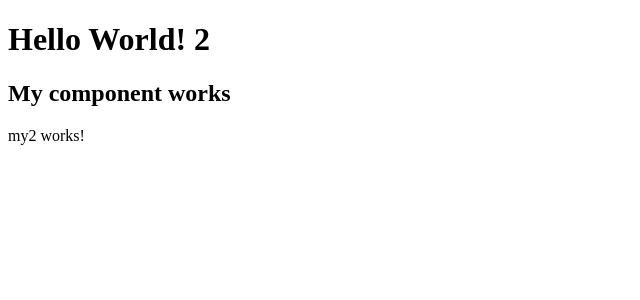
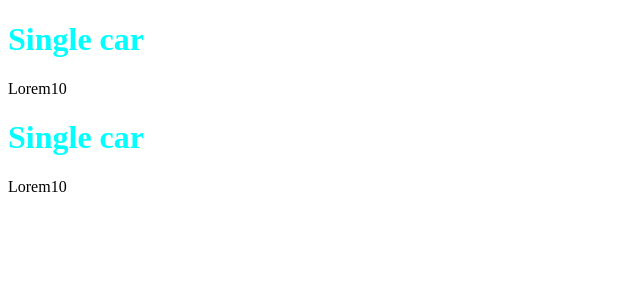
Before and after one commit to NIkitaMunko/ng2, an Angular app: page / in a window 1280 px wide. Shown: the top 300 px of the page, without its empty margins (0-640 px from the left). Built offline with nearby package versions, Linux system fonts and the light colour scheme.

Commit message:
b2l2 - templates and styles

```diff
--- a/src/app/app.component.html
+++ b/src/app/app.component.html
@@ -1,4 +1 @@
-<h1>Hello World! 2</h1>
-
-<app-my> </app-my>
-<app-my2> </app-my2>
+<app-cars></app-cars>
--- /dev/null
+++ b/src/app/car/car.component.css
@@ -0,0 +1,3 @@
+h1 {
+  color: red;
+}
--- /dev/null
+++ b/src/app/car/car.component.html
@@ -0,0 +1 @@
+<h4>I am car</h4>
--- /dev/null
+++ b/src/app/car/car.component.ts
@@ -0,0 +1,19 @@
+import { Component } from '@angular/core';
+
+@Component({
+  selector: 'app-car',
+  imports: [],
+  template: `
+    <h1>Single car</h1>
+    <p>Lorem10</p>
+  `,
+  // styleUrl: './car.component.css'
+  styles: [`
+    h1 {
+      color: aqua;
+    }
+  `]
+})
+export class CarComponent {
+
+}
--- /dev/null
+++ b/src/app/cars/cars.component.html
@@ -0,0 +1,2 @@
+<app-car></app-car>
+<app-car></app-car>
--- a/src/app/my/my.component.html
+++ /dev/null
@@ -1,5 +0,0 @@
-<div>
-  <h2>
-    My component works
-  </h2>
-</div>
--- a/src/app/my2/my2.component.html
+++ /dev/null
@@ -1 +0,0 @@
-<p>my2 works!</p>
```
Also changed, not shown: src/app/app.component.ts (+3 -5 lines), src/app/cars/cars.component.ts (added, +14 -0 lines), src/app/my/my.component.ts (deleted, +0 -8 lines), src/app/my2/my2.component.ts (deleted, +0 -12 lines), src/app/cars/cars.component.css (added), 1 other file (tests, documents, lock files or other folders).
